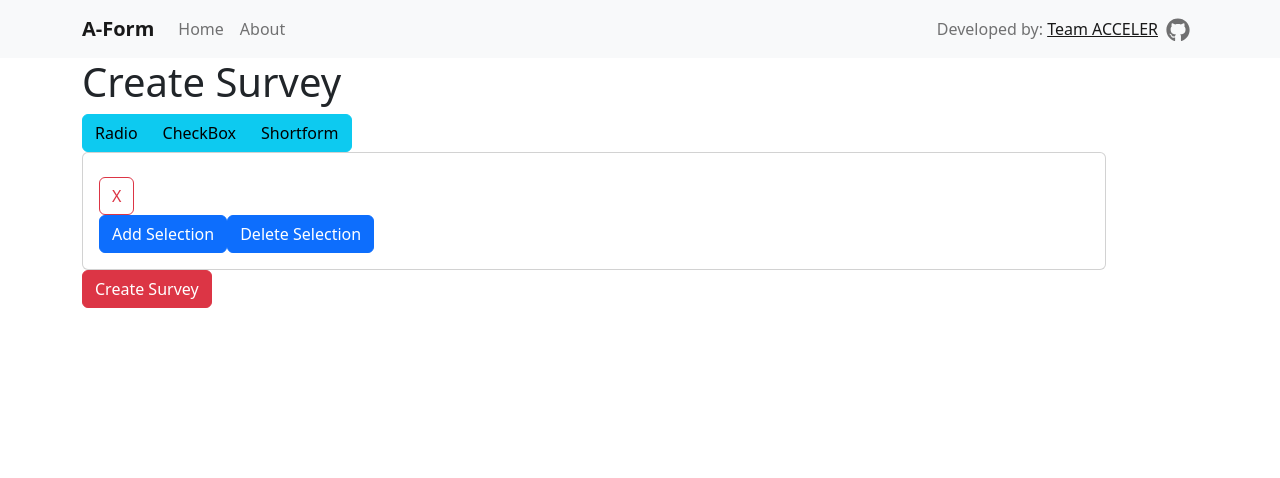
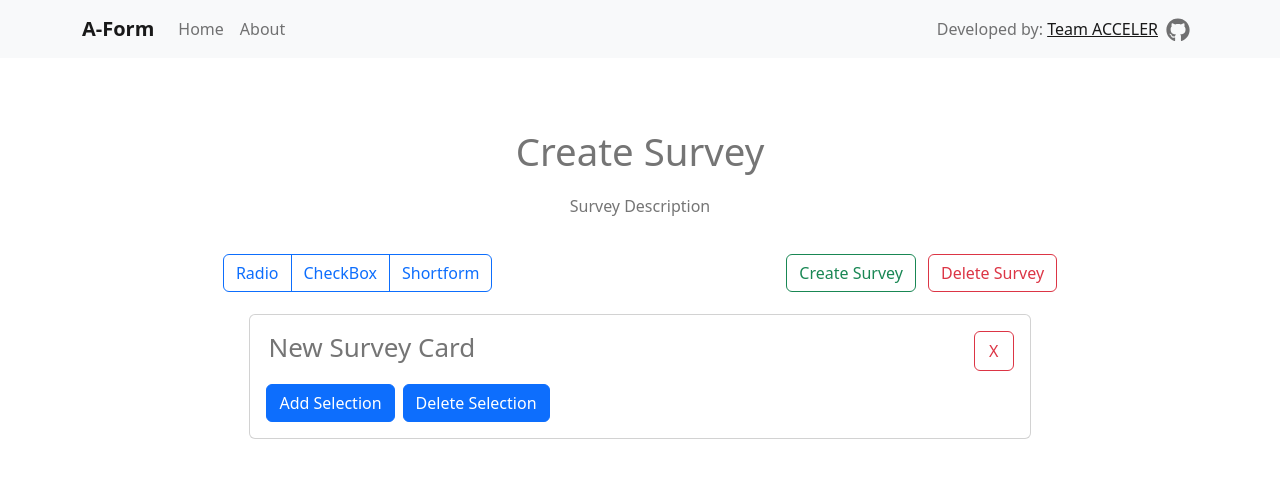
Before and after one commit to masibasi/a-form, a React (Create React App) app: page /create in a window 1280 px wide. Both pictures are taken after a click on the button "Radio". Shown: the top 478 px of the page. Built offline with nearby package versions, Linux system fonts and the light colour scheme.

Commit message:
Feat : update CSS & edit title of cards (#2)
* chore : replace buttons, update btn css

* feat : create inputs for title of survey, cards

* bug : fix non-unique id

* fix : update navigation with useNavigate

```diff
--- a/src/App.css
+++ b/src/App.css
@@ -1,8 +1,101 @@
 .Home {
-  text-align: center;
-  padding-top: 10%;
+    text-align: center;
+    padding-top: 10%;
+}
+/* CreateSurvey */
+
+.CreateSurvey {
+    display: flex;
+    flex-direction: column;
+    align-items: center;
+    justify-content: center;
+    width: 100%;
+    padding: 5%;
+}
+.CreateSurvey .text-wrapper {
+    display: flex;
+    flex-direction: column;
+}
+.CreateSurvey .surveyTitle {
+    border: none;
+    font-size: 2.4em;
+    font-weight: 800;
+    margin-bottom: 12px;
+    width: auto;
+    font-weight: 500;
+    text-align: center;
+}
+.CreateSurvey .surveyTitle:focus {
+    outline: none;
+    border-bottom: 1px solid blue;
+}
+.CreateSurvey .surveyDesc {
+    border: none;
+    font-size: 1em;
+    font-weight: 800;
+    margin-bottom: 12px;
+    width: auto;
+    font-weight: 400;
+    text-align: center;
+}
+.CreateSurvey .surveyDesc:focus {
+    outline: none;
+    border-bottom: 1px solid blue;
+}
+.ButtonWrapper {
+    margin-top: 2%;
+    display: flex;
+    justify-content: space-around;
+    width: 100%;
+}
+.ButtonWrapper .SurveyBtnWrapper {
+    margin-left: 12px;
+}
+.ButtonWrapper .SurveyBtnWrapper .submit-btn {
+    margin-right: 12px;
+}
+.CreateSurvey .Form {
+    display: flex;
+    flex-direction: column;
+    align-items: center;
+    justify-content: center;
+    width: 100%;
 }
 
-.createSurvey {
-  justify-content: center;
+/* QuestionForm */
+.QuestionForm {
+    margin-top: 2%;
+    width: 70%;
 }
+.QuestionForm .top-wrapper {
+    display: flex;
+    justify-content: space-between;
+}
+.QuestionForm .delete-btn {
+    width: 40px;
+    height: 40px;
+}
+.QuestionForm .formtitle {
+    border: none;
+    font-size: 1.3em;
+    font-weight: 800;
+    margin-bottom: 12px;
+    min-width: 300px;
+    width: auto;
+    font-weight: 500;
+}
+.QuestionForm .formtitle:focus {
+    outline: none;
+    border-bottom: 1px solid blue;
+}
+
+/* ShortForm */
+.shortform-input {
+    min-height: 200px;
+}
+
+.form-selection-btn-wrapper {
+}
+.deleteSelection-btn {
+    margin-left: 8px;
+}
--- a/src/components/CreateSurvey.js
+++ b/src/components/CreateSurvey.js
@@ -1,18 +1,22 @@
-import React, { useState } from "react";
+import React, { useState, useEffect, useRef } from "react";
 import { Form } from "react-bootstrap";
+import { useNavigate } from "react-router-dom";
 import QuestionForm from "./forms/QuestionForm";
 import AddingOption from "./forms/AddingOption";
 import Container from "react-bootstrap/Container";
-import Row from "react-bootstrap/Row";
-import Col from "react-bootstrap/Col";
 import Button from "react-bootstrap/Button";
 
 function CreateSurvey() {
     const [questions, setQuestions] = useState([]); //index, state(어떤 타입의 질문인지)
+    const [surveyTitle, setSurveyTitle] = useState("");
+    const [surveyDesc, setSurveyDesc] = useState("");
+    const navigate = useNavigate();
+    const nextId = useRef(0); // 데이터 아이디
 
     // TODO : X 표시를 누르면 해당 문제의 정보가 삭제된다.
     function delQuestion(index) {
         questions.splice(index, 1);
+        nextId.current -= 1;
         setQuestions([...questions]);
     }
 
@@ -22,16 +26,23 @@ function CreateSurvey() {
                 questionType: input,
                 questionTitle: "",
                 item: [],
+                id: nextId.current,
             });
         } else {
             questions.push({
                 questionType: input,
                 questionTitle: "",
                 item: [],
+                id: nextId.current,
             });
         }
+        nextId.current += 1;
         setQuestions([...questions]);
     }
+
+    useEffect(() => {
+        console.log(questions);
+    }, [questions]);
 
     function handleSubmit(e) {
         e.preventDefault();
@@ -39,13 +50,52 @@ function CreateSurvey() {
     }
 
     return (
-    <div className="createSurvey">
-      <Container>
-        <Row>
-          <Col>
-            <h1>Create Survey</h1>
+        <Container className="CreateSurvey">
+            <div className="text-wrapper">
+                <input
+                    className="surveyTitle"
+                    type="text"
+                    value={surveyTitle}
+                    placeholder="Create Survey"
+                    onChange={(e) => {
+                        {
+                            setSurveyTitle(e.target.value);
+                        }
+                    }}
+                />
+                <input
+                    className="surveyDesc"
+                    type="text"
+                    value={surveyDesc}
+                    placeholder="Survey Description"
+                    onChange={(e) => {
+                        {
+                            setSurveyDesc(e.target.value);
+                        }
+                    }}
+                />
+            </div>
+            <div className="ButtonWrapper">
                 <AddingOption addQuestion={addQuestion}></AddingOption>
-            <Form onSubmit={handleSubmit}>
+                <div className="SurveyBtnWrapper">
+                    <Button
+                        className="submit-btn"
+                        type="submit"
+                        variant="outline-success"
+                    >
+                        Create Survey
+                    </Button>
+                    <Button
+                        className="delete-btn"
+                        type="submit"
+                        variant="outline-danger"
+                        onClick={() => navigate("/", { replace: true })}
+                    >
+                        Delete Survey
+                    </Button>
+                </div>
+            </div>
+            <Form className="Form" onSubmit={handleSubmit}>
                 {questions.map((q, index) => {
                     return (
                         <QuestionForm
@@ -53,19 +103,14 @@ function CreateSurvey() {
                             delQuestion={delQuestion}
                             q={q}
                             qIndex={index}
+                            key={q.id}
                             questions={questions}
                             setQuestions={setQuestions}
                         />
                     );
                 })}
-              <Button type="submit" variant="danger">
-                Create Survey
-              </Button>
             </Form>
-          </Col>
-        </Row>
         </Container>
-    </div>
     );
 }
 
--- a/src/components/Layout.js
+++ b/src/components/Layout.js
@@ -2,25 +2,31 @@ import React from "react";
 import Container from "react-bootstrap/Container";
 import Nav from "react-bootstrap/Nav";
 import Navbar from "react-bootstrap/Navbar";
-import { Outlet } from "react-router-dom";
+import { Outlet, useNavigate } from "react-router-dom";
 import { FaGithub } from "react-icons/fa";
 
 export default function Layout() {
+    const navigate = useNavigate();
     return (
         <div>
             <Navbar bg="light" expand="lg">
                 <Container>
-          <Navbar.Brand href="/">
+                    <Navbar.Brand onClick={() => navigate("/")}>
                         <b>A-Form</b>
                     </Navbar.Brand>
                     <Navbar.Toggle aria-controls="basic-navbar-nav" />
                     <Navbar.Collapse id="basic-navbar-nav">
                         <Nav className="me-auto">
-              <Nav.Link href="/">Home</Nav.Link>
-              <Nav.Link href="about">About</Nav.Link>
+                            <Nav.Link onClick={() => navigate("/")}>
+                                Home
+                            </Nav.Link>
+                            <Nav.Link onClick={() => navigate("/about")}>
+                                About
+                            </Nav.Link>
                         </Nav>
                         <Navbar.Text>
-              Developed by: <a href="https://acceler.kr">Team ACCELER</a>
+                            Developed by:{" "}
+                            <a href="https://acceler.kr">Team ACCELER</a>
                         </Navbar.Text>
                         <Nav>
                             <Nav.Link href="https://github.com/KEA-ACCELER/a-form">
--- a/src/components/forms/AddingOption.js
+++ b/src/components/forms/AddingOption.js
@@ -4,9 +4,9 @@ import { ButtonGroup } from "react-bootstrap";
 
 function AddingOption(props) {
     return (
-    <ButtonGroup aria-label="Basic example">
+        <ButtonGroup aria-label="Basic example" className="AddingOption">
             <Button
-        variant="info"
+                variant="outline-primary"
                 onClick={(event) => {
                     props.addQuestion(1);
                 }}
@@ -14,7 +14,7 @@ function AddingOption(props) {
                 Radio
             </Button>
             <Button
-        variant="info"
+                variant="outline-primary"
                 onClick={(event) => {
                     props.addQuestion(2);
                 }}
@@ -22,7 +22,7 @@ function AddingOption(props) {
                 CheckBox
             </Button>
             <Button
-        variant="info"
+                variant="outline-primary"
                 onClick={(event) => {
                     props.addQuestion(3);
                 }}
--- a/src/components/forms/QuestionForm.js
+++ b/src/components/forms/QuestionForm.js
@@ -8,12 +8,36 @@ import Checkbox from "./Checkbox";
 
 function QuestionForm(props) {
     const questionType = props.questionType;
-
+    let formData = props.q;
     return (
-    <Card style={{ maxWidth: "1024px" }}>
+        <Card className="QuestionForm" style={{ maxWidth: "1024px" }}>
             <Card.Body>
-        <Card.Title>{props.q.questionTitle}</Card.Title>
+                <div className="top-wrapper">
+                    <Card.Title>
+                        <input
+                            className="formtitle"
+                            type="text"
+                            value={props.q.questionTitle}
+                            placeholder="New Survey Card"
+                            onChange={(e) => {
+                                {
+                                    props.setQuestions(
+                                        props.questions.map((form) =>
+                                            form.id === props.qIndex
+                                                ? {
+                                                      ...form,
+                                                      questionTitle:
+                                                          e.target.value,
+                                                  }
+                                                : form
+                                        )
+                                    );
+                                }
+                            }}
+                        />
+                    </Card.Title>
                     <Button
+                        className="delete-btn"
                         variant="outline-danger"
                         onClick={(e) => {
                             props.delQuestion(props.qIndex);
@@ -21,6 +45,7 @@ function QuestionForm(props) {
                     >
                         X
                     </Button>
+                </div>
                 <div className="questionType">
                     {questionType === 1 && (
                         <RadioButton
--- a/src/components/forms/RadioButton.js
+++ b/src/components/forms/RadioButton.js
@@ -1,21 +1,21 @@
-import React from 'react';
-import InputGroup from 'react-bootstrap/InputGroup';
-import Button from 'react-bootstrap/Button';
-import Form from 'react-bootstrap/Form';
+import React from "react";
+import InputGroup from "react-bootstrap/InputGroup";
+import Button from "react-bootstrap/Button";
+import Form from "react-bootstrap/Form";
 
 function RadioButton(props) {
     function addSelection() {
         props.questions[props.qIndex].item.push("");
-    props.setQuestions([ ...props.questions ]);
+        props.setQuestions([...props.questions]);
     }
 
     function delSelection() {
         props.questions[props.qIndex].item.pop();
-    props.setQuestions([ ...props.questions ]);
+        props.setQuestions([...props.questions]);
     }
 
     return (
-    <Form.Group>
+        <Form.Group className="RadioButton">
             {props.q.item.map((item, index) => (
                 <div key={`question-${props.qIndex}-${index}`} className="mb-3">
                     <InputGroup>
@@ -25,17 +25,25 @@ function RadioButton(props) {
                             name={`radio-${props.qIdex}`}
                             id={`radio-${props.qIndex}-${index}`}
                         />
-            <Form.Control value={props.q.item[index]} placeholder="Enter selection" onChange={(e) => {
+                        <Form.Control
+                            value={props.q.item[index]}
+                            placeholder="Enter selection"
+                            onChange={(e) => {
                                 props.q.item[index] = e.target.value;
-              props.setQuestions([ ...props.questions ]);
-            }} />
+                                props.setQuestions([...props.questions]);
+                            }}
+                        />
                     </InputGroup>
                 </div>
             ))}
+            <div className="form-selection-btn-wrapper">
                 <Button onClick={addSelection}>Add Selection</Button>
-      <Button onClick={delSelection}>Delete Selection</Button>
+                <Button className="deleteSelection-btn" onClick={delSelection}>
+                    Delete Selection
+                </Button>
+            </div>
         </Form.Group>
-  )
+    );
 }
 
-export default RadioButton
+export default RadioButton;
--- a/src/components/forms/ShortForm.js
+++ b/src/components/forms/ShortForm.js
@@ -23,9 +23,9 @@ function ShortForm(props) {
     }, [answer]);
 
     return (
-    <div>
         <Form.Group>
             <Form.Control
+                className="shortform-input"
                 as="textarea"
                 rows={4}
                 value={props.q.item[0]}
@@ -33,7 +33,6 @@ function ShortForm(props) {
                 ref={textRef}
             />
         </Form.Group>
-    </div>
     );
 }
 
```
Also changed, not shown: src/components/Home.js (+19 -10 lines), src/components/forms/Checkbox.js (+19 -12 lines). Lines whose indentation alone changed are shown as unchanged.
